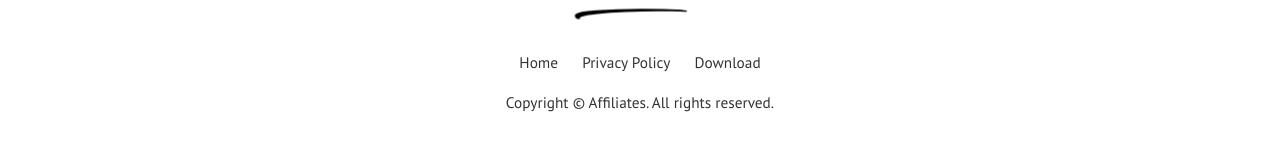
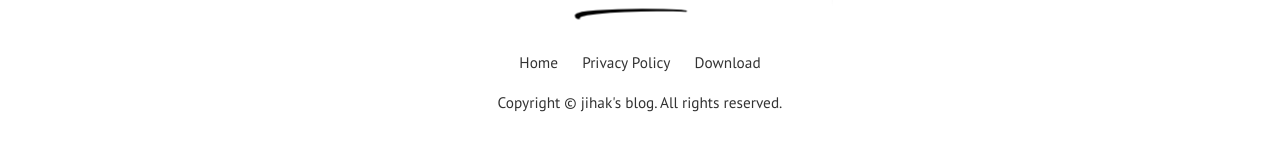
Before and after one commit to easyhak/easyhak.github.io, a Jekyll site: the page built from index.html, in a window 1280 px wide and 900 px high, scrolled down 1340 px. Shown: the part 755-897 px from the top of the window. Built offline with Jekyll 4.4.1, drawn with Linux system fonts in a browser that asks for light colours; the list of posts is cut into pages by our own code.

Commit message:
Update _config.yml

```diff
--- a/_config.yml
+++ b/_config.yml
@@ -1,4 +1,4 @@
-title: "Affiliates"
+title: "jihak's blog"
 email: jooin2000@naver.com
 timezone: UTC
 baseurl: "/"
@@ -10,7 +10,7 @@ paginate: 30
 disqus: 'demowebsite'
 locale: ko
 lang: ko
-feed_items: 12
+feed_items: 6
 feed_update_period: daily
 feed_update_frequency: 1
 markdown: kramdown
```
